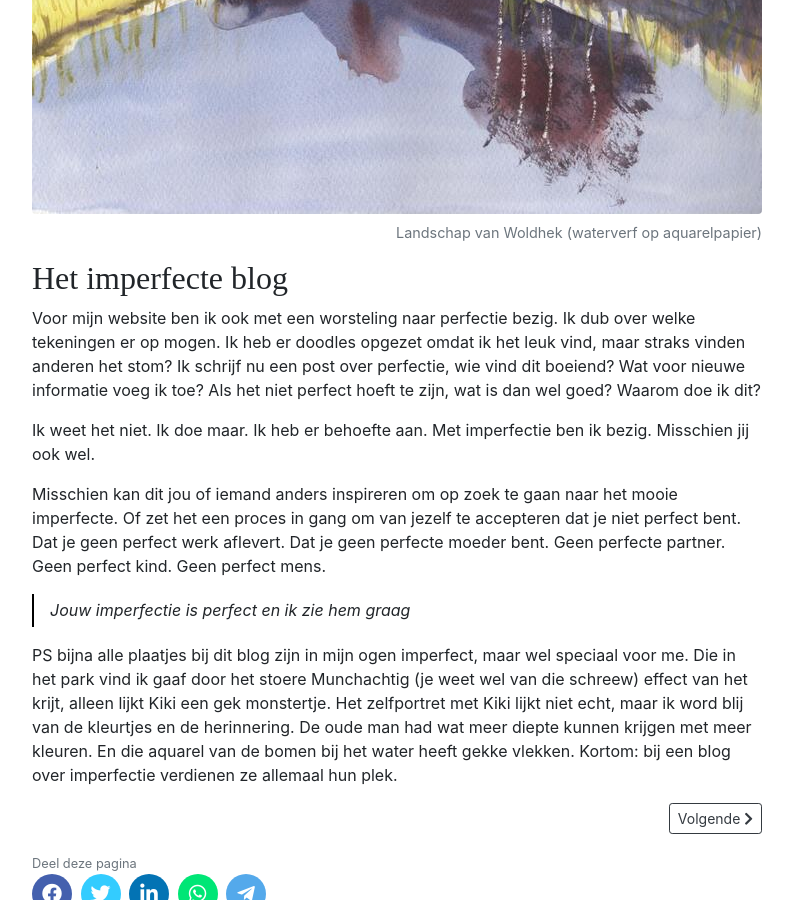
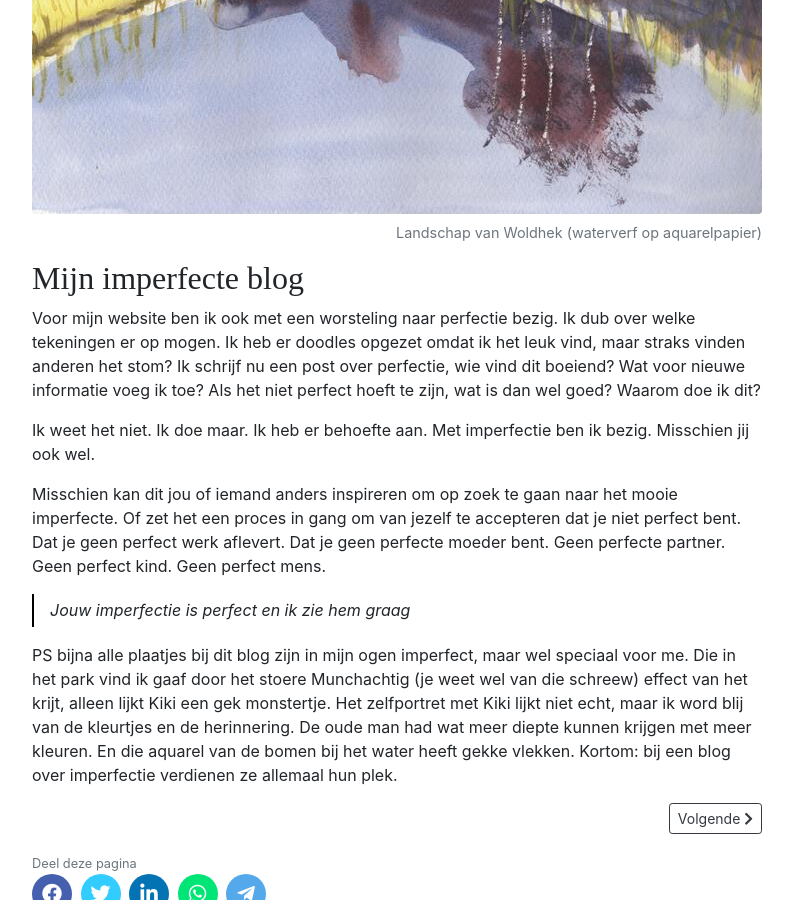
Before and after one commit to BaasLimited/baasovereten.github.io, a Jekyll site: the page built from _posts/2020-11-18-imperfectie.md, in a window 1280 px wide and 900 px high, scrolled down 5844 px. Shown: the whole window, without its empty margins (243-1036 px from the left). Built offline with Jekyll 4.4.1, drawn with Linux system fonts in a browser that asks for light colours; some web fonts are replaced; a script that is not in the unit is left out; comment, search, counter and statistics services are not loaded.

Commit message:
Update 2020-11-18-imperfectie.md

```diff
--- a/_posts/2020-11-18-imperfectie.md
+++ b/_posts/2020-11-18-imperfectie.md
@@ -45,7 +45,7 @@ Om zelf te tekenen moet je perfectionisme los kunnen laten. Met name bij het wer
 
 {% include image.html url="/uploads/woldhek-landschap.jpg" description="Landschap van Woldhek (waterverf op aquarelpapier)" %}
 
-## Het imperfecte blog
+## Mijn imperfecte blog
 
 Voor mijn website ben ik ook met een worsteling naar perfectie bezig. Ik dub over welke tekeningen er op mogen. Ik heb er doodles opgezet omdat ik het leuk vind, maar straks vinden anderen het stom? Ik schrijf nu een post over perfectie, wie vind dit boeiend? Wat voor nieuwe informatie voeg ik toe? Als het niet perfect hoeft te zijn, wat is dan wel goed? Waarom doe ik dit?
 
```
